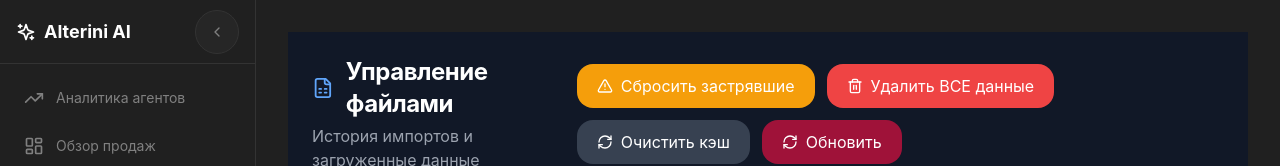
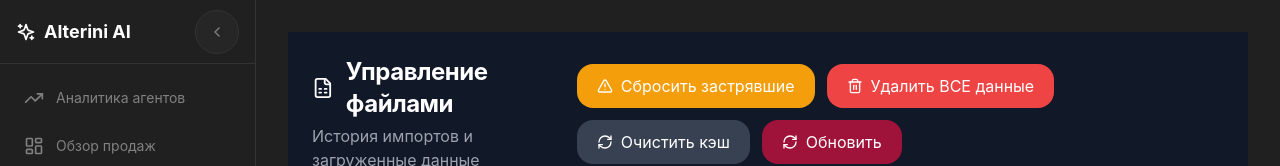
Before and after one commit to alexbelskid/sales-analytics-system, a Next.js app in the folder frontend/: page /files in a window 1280 px wide. Shown: the top 166 px of the page. Built offline with nearby package versions, Linux system fonts and the light colour scheme; no server answers.

Commit message:
fix: remove blue color from files page

```diff
--- a/frontend/src/app/files/page.tsx
+++ b/frontend/src/app/files/page.tsx
@@ -160,7 +160,7 @@ export default function FilesPage() {
         const styles: Record<string, { bg: string; text: string; icon: React.ReactNode }> = {
             completed: { bg: 'bg-green-500/20', text: 'text-green-400', icon: <CheckCircle size={14} /> },
             failed: { bg: 'bg-red-500/20', text: 'text-red-400', icon: <XCircle size={14} /> },
-            processing: { bg: 'bg-blue-500/20', text: 'text-blue-400', icon: <RefreshCw size={14} className="animate-spin" /> },
+            processing: { bg: 'bg-gray-500/20', text: 'text-gray-400', icon: <RefreshCw size={14} className="animate-spin" /> },
             pending: { bg: 'bg-yellow-500/20', text: 'text-yellow-400', icon: <Clock size={14} /> }
         };
 
@@ -183,7 +183,7 @@ export default function FilesPage() {
                 <div className="flex items-center justify-between mb-8">
                     <div>
                         <h1 className="text-2xl font-bold flex items-center gap-3">
-                            <FileSpreadsheet className="text-blue-400" />
+                            <FileSpreadsheet className="text-white" />
                             Управление файлами
                         </h1>
                         <p className="text-gray-400 mt-1">История импортов и загруженные данные</p>
@@ -289,7 +289,7 @@ export default function FilesPage() {
                                             {file.status === 'processing' && (
                                                 <div className="mt-2 w-full bg-gray-700 rounded-full h-1.5">
                                                     <div
-                                                        className="bg-blue-500 h-1.5 rounded-full transition-all"
+                                                        className="bg-gray-400 h-1.5 rounded-full transition-all"
                                                         style={{ width: `${file.progress}%` }}
                                                     />
                                                 </div>
```
